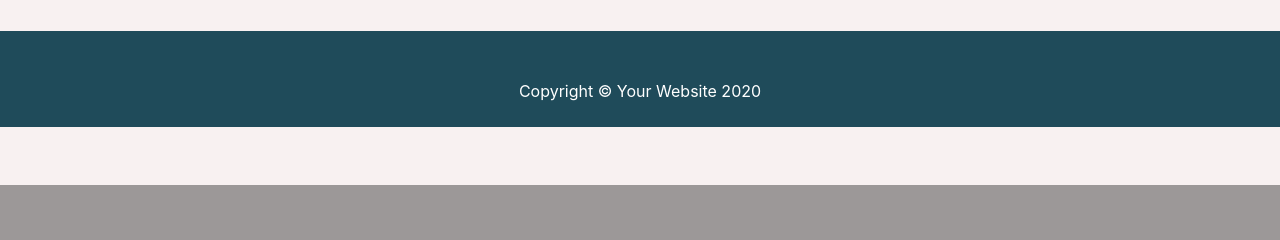
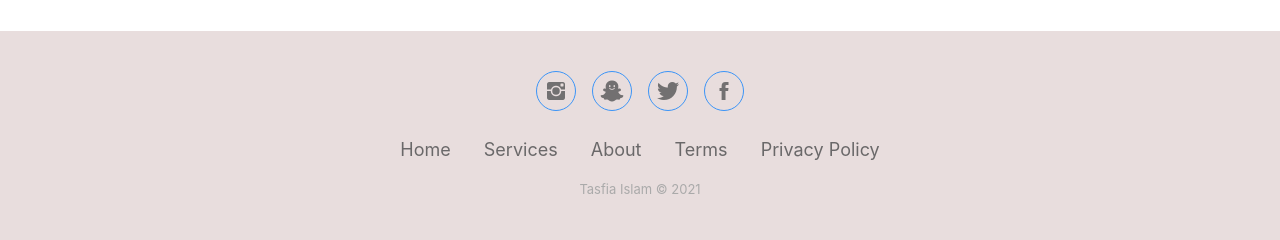
Before and after one commit to TasfiaIslam/django-news-scraper, a Django app: template news_scraper/news/templates/news/index.html in a window 1280 px wide. Shown: the part 615-855 px from the top of the page. Before the commit the page ends 800 px from the top, so only its background shows below. Run offline with Django 3.2, Linux system fonts and the light colour scheme; the template is opened without the code that fills it, so the values that code supplies are empty; some libraries are stand-ins or nearby versions.

Commit message:
Design footer

```diff
--- /dev/null
+++ b/news_scraper/news/templates/news/footer.html
@@ -0,0 +1,83 @@
+
+<head>
+    <link rel="stylesheet" href="https://cdnjs.cloudflare.com/ajax/libs/twitter-bootstrap/4.1.3/css/bootstrap.min.css">
+    <link rel="stylesheet" href="https://cdnjs.cloudflare.com/ajax/libs/ionicons/2.0.1/css/ionicons.min.css">
+    <style>
+        .footer{
+            padding:40px 0;
+            background-color:#e8dddd;
+            color:#4b4c4d;
+        }
+        .footer ul {
+            padding:0;
+            list-style:none;
+            text-align:center;
+            font-size:18px;
+            line-height:1.6;
+            margin-bottom:0;
+            }
+
+        .footer li {
+            padding:0 10px;
+            }
+        .footer ul a {
+            color:inherit;
+            text-decoration:none;
+            opacity:0.8;
+            }
+
+        .footer ul a:hover {
+            opacity:1;
+            }
+
+        .footer .social {
+            text-align:center;
+            padding-bottom:25px;
+            }
+
+        .footer .social > a {
+            font-size:24px;
+            width:40px;
+            height:40px;
+            line-height:40px;
+            display:inline-block;
+            text-align:center;
+            border-radius:50%;
+            border:1px solid #007bff;
+            margin:0 8px;
+            color:inherit;
+            opacity:0.75;
+            }
+
+        .footer .social > a:hover {
+            opacity:0.9;
+            }
+
+        .footer .copyright {
+            margin-top:15px;
+            text-align:center;
+            font-size:13px;
+            color:#aaa;
+            margin-bottom:0;
+            }
+
+    </style>
+
+</head>
+
+
+<div class="footer">
+    <footer>
+        <div class="social"><a href="#"><i class="icon ion-social-instagram"></i></a><a href="#"><i class="icon ion-social-snapchat"></i></a><a href="#"><i class="icon ion-social-twitter"></i></a><a href="#"><i class="icon ion-social-facebook"></i></a></div>
+        <ul class="list-inline">
+            <li class="list-inline-item"><a href="#">Home</a></li>
+            <li class="list-inline-item"><a href="#">Services</a></li>
+            <li class="list-inline-item"><a href="#">About</a></li>
+            <li class="list-inline-item"><a href="#">Terms</a></li>
+            <li class="list-inline-item"><a href="#">Privacy Policy</a></li>
+        </ul>
+        <p class="copyright">Tasfia Islam © 2021</p>
+    </footer>
+</div>
+<script src="https://cdnjs.cloudflare.com/ajax/libs/jquery/3.2.1/jquery.min.js"></script>
+<script src="https://cdnjs.cloudflare.com/ajax/libs/twitter-bootstrap/4.1.3/js/bootstrap.bundle.min.js"></script>
--- a/news_scraper/news/templates/news/index.html
+++ b/news_scraper/news/templates/news/index.html
@@ -20,11 +20,6 @@
   <style>
     body {
       background-color: #f8f1f1;
-    }
-
-    footer {
-      background-color: rgb(31, 75, 90);
-      height: 30px;
     }
 
     .card{
@@ -128,12 +123,8 @@
   <!-- /.container -->
 
   <!-- Footer -->
-  <footer class="py-5">
-    <div class="container">
-      <p class="m-0 text-center text-white">Copyright &copy; Your Website 2020</p>
-    </div>
-    <!-- /.container -->
-  </footer>
+  {%  include 'news/footer.html' %}
+
 
   <!-- Bootstrap core JavaScript -->
   <script src="{% static 'vendor/jquery/jquery.min.js' %}"></script>
--- a/news_scraper/news/templates/news/navbar.html
+++ b/news_scraper/news/templates/news/navbar.html
@@ -2,7 +2,7 @@
  <head>
    <style>
      .navbar{
-       background-color: #5eaaa8;
+       background-color: #e8dddd;
        font-weight: bold;
        box-shadow: 0px 3px 12px -2px rgba(0,0,0,0.75);
       -webkit-box-shadow: 0px 3px 12px -2px rgba(0,0,0,0.75);
```
